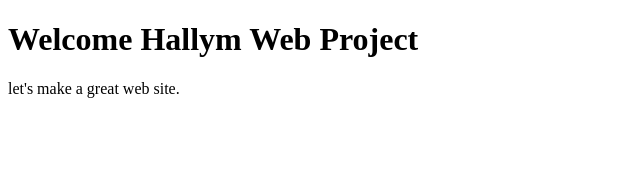
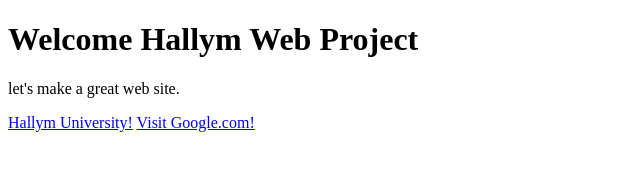
Before and after one commit to hero707/webproject, a plain HTML site: page index.html in a window 1280 px wide. Shown: the whole page, without its empty margins (0-640 px from the left). Drawn offline with Linux system fonts and the light colour scheme.

Commit message:
index.html link tag  added

```diff
--- a/index.html
+++ b/index.html
@@ -7,6 +7,8 @@
 
 <h1>Welcome Hallym Web Project</h1>
 <p>let's make a great web site.</p>
+<a href="http://www.hallym.ac.kr/">Hallym University!</a>
+<a href="http://www.google.com/">Visit Google.com!</a>
 
 </body>
 </html>
```
